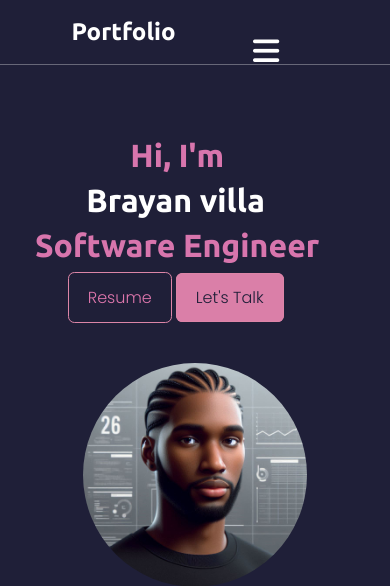
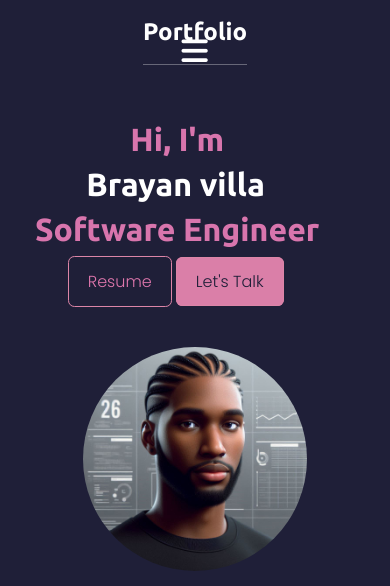
Before and after one commit to bvilla844/portfolio, a Django app: page / in a window 390 px wide. Shown: the top 586 px of the page. Run offline with Django 5.2, Linux system fonts and the light colour scheme; some libraries are stand-ins or nearby versions.

Commit message:
decimo commit - arreglo de responsive

```diff
--- a/base/static/css/style.css
+++ b/base/static/css/style.css
@@ -99,6 +99,11 @@ body {
     .right-nav {
         position: relative;
     }
+}
+
+#navbar {
+    max-width: 1200px;
+    margin: 0 auto; /* Esto lo centra en la pantalla */
 }
 
 /* Home Section */
```
